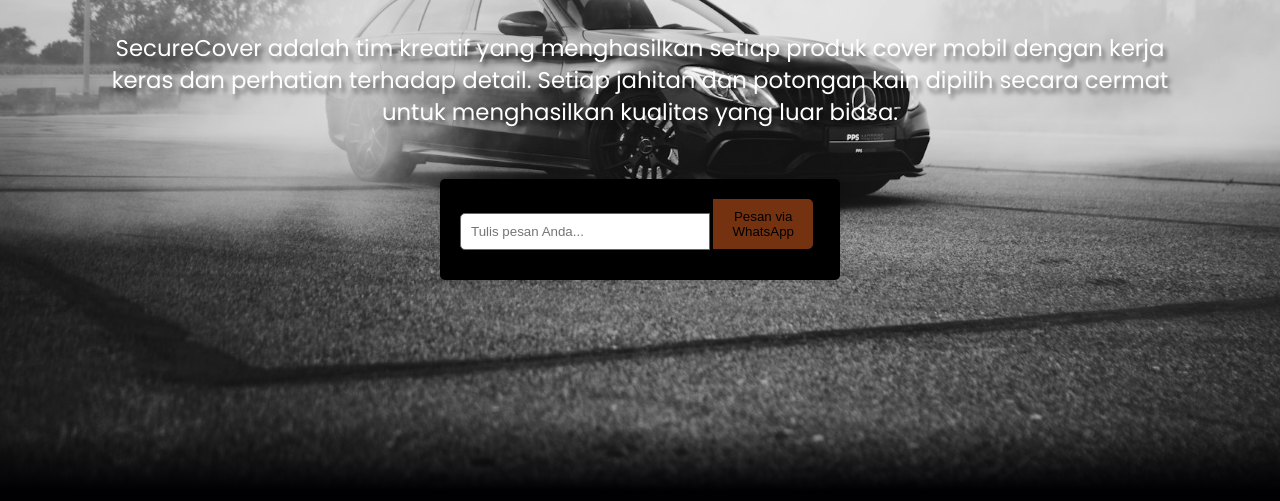
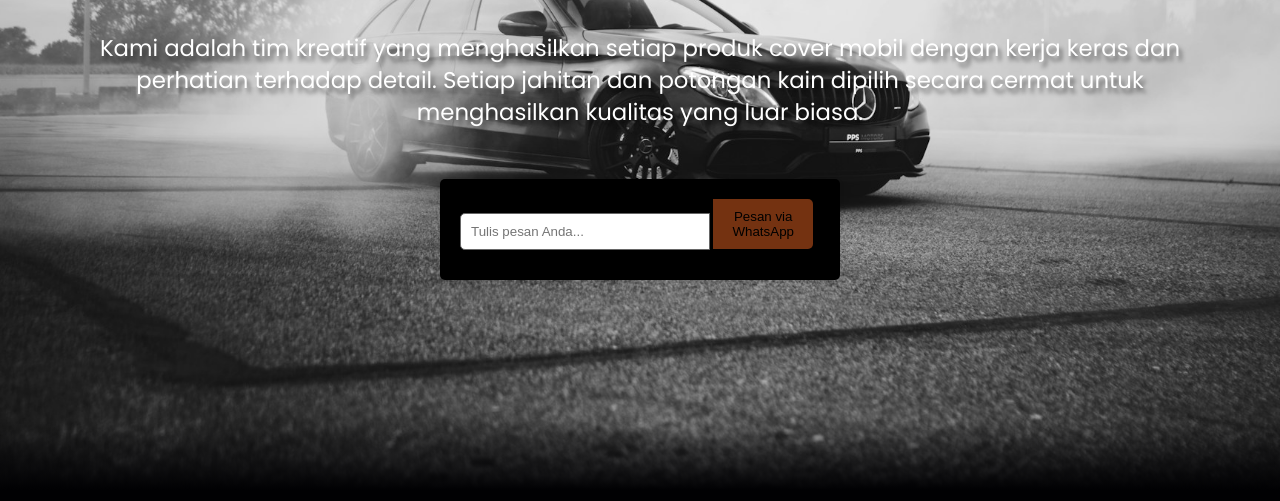
Before and after one commit to Leancyn/leancyn.github.io-securecover, a plain HTML site: page index.html in a window 1280 px wide. Shown: the part 299-800 px from the top of the page. Drawn offline with nearby package versions, Linux system fonts and the light colour scheme.

Commit message:
commit ke 5

```diff
--- a/index.html
+++ b/index.html
@@ -52,7 +52,7 @@
             <h1><span>Secure</span> Cover</h1>
             <h2>Cover Mobilnya orang Indonesia</h2>
 
-            <p>SecureCover adalah tim kreatif yang menghasilkan setiap produk cover mobil dengan kerja keras dan perhatian terhadap detail. Setiap jahitan dan potongan kain dipilih secara cermat untuk menghasilkan kualitas yang luar biasa.</p>
+            <p>Kami adalah tim kreatif yang menghasilkan setiap produk cover mobil dengan kerja keras dan perhatian terhadap detail. Setiap jahitan dan potongan kain dipilih secara cermat untuk menghasilkan kualitas yang luar biasa.</p>
 
             <div class="container">
                 <input type="text" id="whatsappMessage" class="input" placeholder="Tulis pesan Anda...">
```
